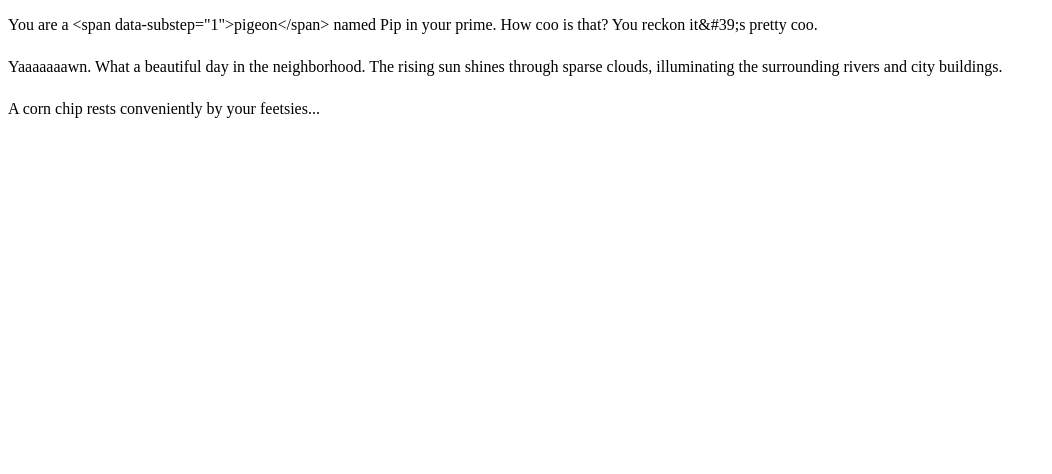
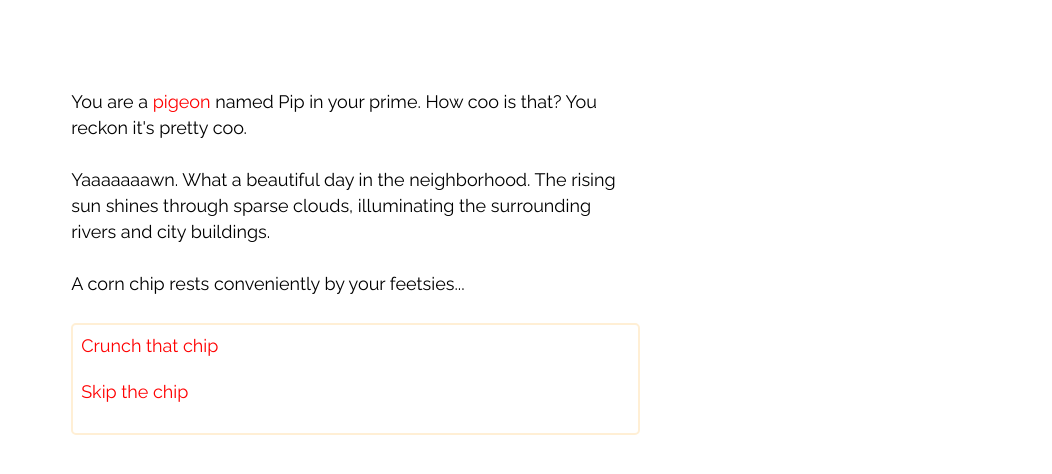
Before and after one commit to kristajg/pigeonburgh, a React (Create React App) app: page / in a window 1280 px wide. Shown: the top 474 px of the page, without its empty margins (0-1052 px from the left). Built offline with nearby package versions, Linux system fonts and the light colour scheme.

Commit message:
Step and substep now work

```diff
--- a/src/Pigeonburgh2.js
+++ b/src/Pigeonburgh2.js
@@ -6,36 +6,47 @@ import storyline from './data/storyline.json';
 
 // Components
 import Step from './components/Step';
+import Substep from './components/Substep';
+
+// Styling
+import { Pigeonwrap } from './styles';
 
 class Pigeonburgh2 extends Component {
 	state = {
 		step: 1,
-		substep: 0,
+		currentSubstep: 0, // substep 0 is technically "no substep". ground 0
 		viewingInventory: false,
 		steps: storyline.steps,
 	};
 
-	changeStep = step => this.setState({ step, substep: 0 });
+	changeStep = step => this.setState({ step, currentSubstep: 0 });
 
-	changeSubstep = substep => this.setState({ substep });
+	changeSubstep = currentSubstep => this.setState({ currentSubstep });
 
-	renderStep = () => {
-		const { step, substep, steps } = this.state;
+	renderContent = () => {
+		const { step, currentSubstep, steps } = this.state;
 		const { content, substeps, choices } = steps.find(data => data.id === step);
-		console.log('what up ', content);
-		return (
+		console.log('um ok ', choices);
+		return currentSubstep === 0 ? (
 			<Step
 				content={content}
 				substeps={substeps}
 				choices={choices}
 				changeStep={this.changeStep}
-				currentSubstep={substep}
+				changeSubstep={this.changeSubstep}
+				currentSubstep={currentSubstep}
 			/>
+		) : (
+			<Substep text={substeps.find(obj => obj.id === currentSubstep).text} resetSubstep={() => this.changeSubstep(0)} />
 		);
 	};
 
 	render() {
-		return <div>{this.renderStep()}</div>;
+		return (
+			<div>
+				<Pigeonwrap>{this.renderContent()}</Pigeonwrap>
+			</div>
+		);
 	}
 }
 
--- a/src/components/Choices.js
+++ b/src/components/Choices.js
@@ -1,20 +1,19 @@
+// React & third party libaries
 import React, { Component } from 'react';
 import PropTypes from 'prop-types';
-import styled from 'styled-components';
 
-const ChoicesWrapper = styled.div`
-	padding: 8px;
-	border: 1px solid papayawhip;
-	border-radius: 2px;
-`;
+// Styles
+import { ChoicesWrapper, Option } from '../styles';
 
 class Choices extends Component {
 	render() {
-		const { choices } = this.props;
+		const { choices, changeStep } = this.props;
 		return (
 			<ChoicesWrapper>
 				{choices.map((choice, i) => (
-					<div key={`choice-${i}`}>{choice.text}</div>
+					<Option key={`choice-${i}`} className="choice-option" onClick={() => changeStep(choice.nextStepId)}>
+						{choice.text}
+					</Option>
 				))}
 			</ChoicesWrapper>
 		);
@@ -22,7 +21,8 @@ class Choices extends Component {
 }
 
 Choices.propTypes = {
-	choices: PropTypes.func.isRequired,
+	choices: PropTypes.array.isRequired,
+	changeStep: PropTypes.func.isRequired,
 };
 
 export default Choices;
--- a/src/components/Step.js
+++ b/src/components/Step.js
@@ -6,20 +6,37 @@ import PropTypes from 'prop-types';
 import Choices from './Choices';
 
 // Styles
-import { Option, Pigeongraph } from '../styles';
+import { Pigeongraph } from '../styles';
 
 class Step extends Component {
+	componentDidMount() {
+		const substeps = document.querySelectorAll('[data-substep]');
+		for (let i = 0; i < substeps.length; i++) {
+			substeps[i].onclick = () => this.props.changeSubstep(i + 1);
+		}
+	}
+
 	renderParagraphs = () => {
-		console.log('wtf');
 		const { content } = this.props;
-		console.log('hello? ', content);
-		return content.map((paragraph, i) => <Pigeongraph key={`paragraph-${i}`}>{paragraph}</Pigeongraph>);
+		return content.map((paragraph, i) => (
+			<Pigeongraph key={`paragraph-${i}`} dangerouslySetInnerHTML={{ __html: paragraph }} />
+		));
 	};
 
-	// renderChoices = () => {};
+	renderChoices = () => {
+		const { choices, changeStep } = this.props;
+		if (choices && choices.length) {
+			return <Choices choices={choices} changeStep={changeStep} />;
+		}
+	};
 
 	render() {
-		return <div>{this.renderParagraphs()}</div>;
+		return (
+			<div>
+				{this.renderParagraphs()}
+				{this.renderChoices()}
+			</div>
+		);
 	}
 }
 
@@ -29,6 +46,7 @@ Step.propTypes = {
 	substeps: PropTypes.array.isRequired,
 	choices: PropTypes.array.isRequired,
 	changeStep: PropTypes.func.isRequired,
+	changeSubstep: PropTypes.func.isRequired,
 };
 
 export default Step;
--- /dev/null
+++ b/src/components/Substep.js
@@ -0,0 +1,24 @@
+// React & third party libaries
+import React from 'react';
+import PropTypes from 'prop-types';
+
+// Styles
+import { Pigeongraph } from '../styles';
+
+const Substep = ({ text, resetSubstep }) => (
+	<div>
+		<Pigeongraph>{text}</Pigeongraph>
+		<Pigeongraph>
+			<span className="substep" onClick={() => resetSubstep()}>
+				Go Back
+			</span>
+		</Pigeongraph>
+	</div>
+);
+
+Substep.propTypes = {
+	text: PropTypes.string.isRequired,
+	resetSubstep: PropTypes.func.isRequired,
+};
+
+export default Substep;
--- a/src/data/storyline.json
+++ b/src/data/storyline.json
@@ -5,7 +5,7 @@
 			"id": 1,
 			"description": "Game entry point. Introduces Pip and indicates city location. Corn chip choices.",
 			"content": [
-				"You are a <span data-substep=\"1\">pigeon</span> named Pip in your prime. How coo is that? You reckon it&#39;s pretty coo.",
+				"You are a <span class=\"substep\" data-substep=\"1\">pigeon</span> named Pip in your prime. How coo is that? You reckon it's pretty coo.",
 				"Yaaaaaaawn. What a beautiful day in the neighborhood. The rising sun shines through sparse clouds, illuminating the surrounding rivers and city buildings.",
 				"A corn chip rests conveniently by your feetsies..."
 			],
@@ -27,6 +27,107 @@
 					"logChoice": false
 				}
 			]
+		},
+		{
+			"id": 2,
+			"description": "You ate your first corn chip.",
+			"content": [
+				"Delicious chip carbs fill your feather bod. Your energy goes up by 10. Hmmm... 10 what exactly?",
+				"You're not sure, but 10 feels like the right number unit. Welp, time to fly around this town like no one's business."
+			],
+			"substeps": [],
+			"choices": [
+				{
+					"text": "Fly to that bridge over yonder",
+					"nextStepId": 4,
+					"logChoice": false
+				}
+			]
+		},
+		{
+			"id": 3,
+			"description": "",
+			"content": [
+				"Too good for a carb-heavy breakfast, eh? Just a coffee-and-go kind of bird.",
+				"You fly to the nearest cafe and take a <span class=\"substep\" data-substep=\"1\">BIG SIP</span> from a half-full mug left on a patio table.",
+				"Full on caffeinated, you fly like a bird out of hell in several circles because you feel ALIVE. Let&#39;s put this perpetual birdmotion machine to work!"
+			],
+			"substeps": [
+				{
+					"id": 1,
+					"text": "SIIIIIIIP. The lukewarm bev flows through you. It's the perfect ratio of cream to coffee. Now you are ready for action."
+				}
+			],
+			"choices": [
+				{
+					"text": "FLY OVER TO A BRIDGE WITH INTENT",
+					"nextStepId": 4,
+					"logChoice": false
+				}
+			]
+		},
+		{
+			"id": 4,
+			"description": "",
+			"content": [],
+			"substeps": [],
+			"choices": []
+		},
+		{
+			"id": 5,
+			"description": "",
+			"content": [],
+			"substeps": [],
+			"choices": []
+		},
+		{
+			"id": 6,
+			"description": "",
+			"content": [],
+			"substeps": [],
+			"choices": []
+		},
+		{
+			"id": 7,
+			"description": "",
+			"content": [],
+			"substeps": [],
+			"choices": []
+		},
+		{
+			"id": 8,
+			"description": "",
+			"content": [],
+			"substeps": [],
+			"choices": []
+		},
+		{
+			"id": 9,
+			"description": "",
+			"content": [],
+			"substeps": [],
+			"choices": []
+		},
+		{
+			"id": 10,
+			"description": "",
+			"content": [],
+			"substeps": [],
+			"choices": []
+		},
+		{
+			"id": 11,
+			"description": "",
+			"content": [],
+			"substeps": [],
+			"choices": []
+		},
+		{
+			"id": 12,
+			"description": "",
+			"content": [],
+			"substeps": [],
+			"choices": []
 		}
 	]
 }
--- a/src/styles.js
+++ b/src/styles.js
@@ -15,12 +15,31 @@ export const Pigeonwrap = styled.div`
 
 export const Pigeongraph = styled.p`
 	padding-bottom: 8px;
+
+	.substep {
+		cursor: pointer;
+		color: red;
+		&:hover {
+			color: pink;
+		}
+	}
+`;
+
+export const ChoicesWrapper = styled.div`
+	padding: 8px;
+	border: 2px solid papayawhip;
+	border-radius: 5px;
 `;
 
 export const Option = styled.span`
 	cursor: pointer;
 	color: red;
 
+	&.choice-option {
+		display: block;
+		margin-bottom: 20px;
+	}
+
 	&:hover {
 		color: pink;
 	}
```
